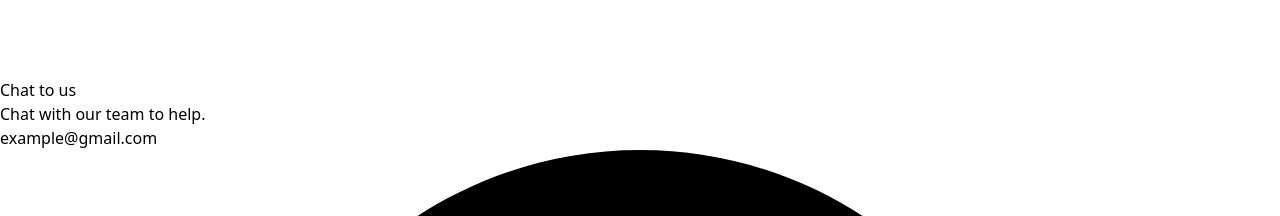
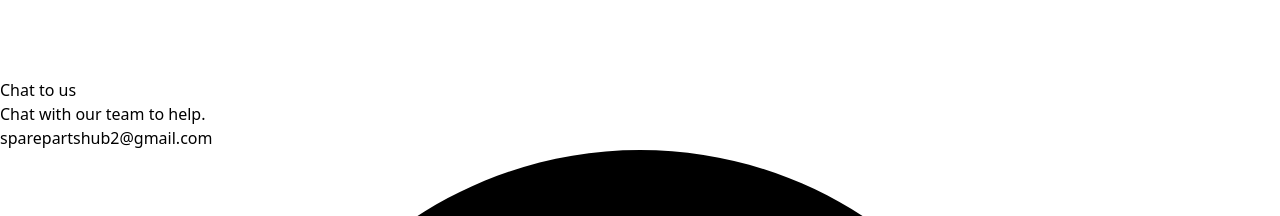
Before and after one commit to Shivam-fibo/Car-Part, a React (Vite) app in the folder Frontend/: page /contactUs in a window 1280 px wide. Shown: the part 1491-1707 px from the top of the page. Built offline with nearby package versions, Linux system fonts and the light colour scheme.

Commit message:
added contact

```diff
--- a/Frontend/src/pages/ContactUs.jsx
+++ b/Frontend/src/pages/ContactUs.jsx
@@ -45,7 +45,7 @@ const ContactUs = () => {
             <div className="ml-4">
               <h4 className="text-gray-800 text-base font-semibold">Chat to us</h4>
               <p className="text-xs mt-1">Chat with our team to help.</p>
-              <p className="text-sm mt-4">example@gmail.com</p>
+              <p className="text-sm mt-4">sparepartshub2@gmail.com</p>
             </div>
           </div>
           {/* Visit Us */}
@@ -72,7 +72,7 @@ const ContactUs = () => {
             <div className="ml-4">
               <h4 className="text-gray-800 text-base font-semibold">Call us</h4>
               <p className="text-xs mt-1">Monday to Friday.</p>
-              <p className="text-sm mt-4">+158 996 888</p>
+              <p className="text-sm mt-4">+237 671393870</p>
             </div>
           </div>
         </div>
--- a/Frontend/src/pages/PartDetailsPage.jsx
+++ b/Frontend/src/pages/PartDetailsPage.jsx
@@ -31,6 +31,7 @@ const PartDetailsPage = () => {
   const handleSubmit = (e) => {
     e.preventDefault();
 
+
     emailjs.send(
       import.meta.env.VITE_EMAILJS_SERVICE_ID,
       import.meta.env.VITE_EMAILJS_TEMPLATE_ID_ORDER,
@@ -42,8 +43,10 @@ const PartDetailsPage = () => {
         user_address: formData.address,
         user_mobile: formData.mobileNumber,
         item_name: item.name,
-        item_price: item.price
+        item_price: item.price,
+        to_email: 'shivamkgupta6418@gmail.com' ,
       },
+
       import.meta.env.VITE_EMAILJS_PUBLIC_KEY
     )
     .then((response) => {
@@ -54,6 +57,7 @@ const PartDetailsPage = () => {
       toast.error('Failed to send order. Please try again.');
       console.error('EmailJS Error:', error);
     });
+
   }
 
   return (
```
